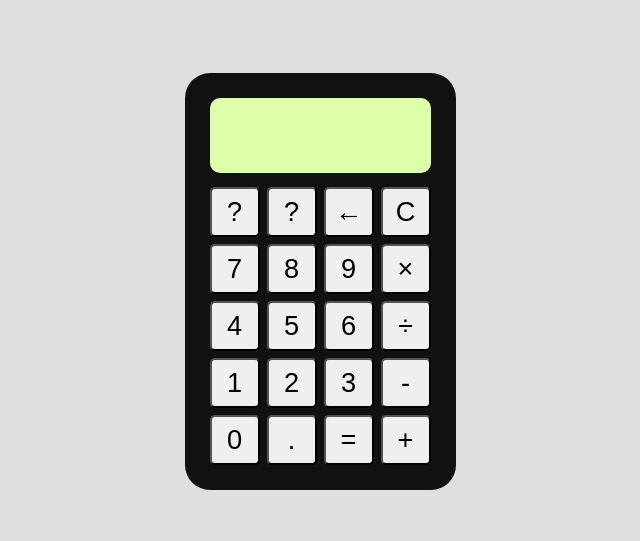
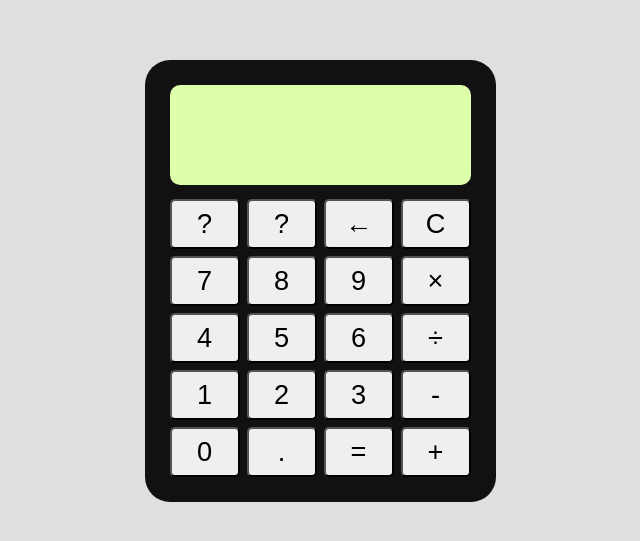
Before and after one commit to chewdev/calculator, a plain HTML site: page index.html in a window 1280 px wide. Shown: the part 127-668 px from the top of the page, without its empty margins (320-960 px from the left). Drawn offline with Linux system fonts and the light colour scheme.

Commit message:
Adjust button and screen sizes

```diff
--- a/styles.css
+++ b/styles.css
@@ -18,7 +18,7 @@ body {
 }
 
 .calculator-screen {
-  height: 75px;
+  height: 100px;
   background: #ddffaa;
   margin-bottom: 14px;
   border-radius: 10px;
@@ -46,7 +46,7 @@ body {
 }
 
 .calculator-btn {
-  width: 50px;
+  width: 70px;
   height: 50px;
   font-size: 1.7em;
   border-radius: 5px;
```
